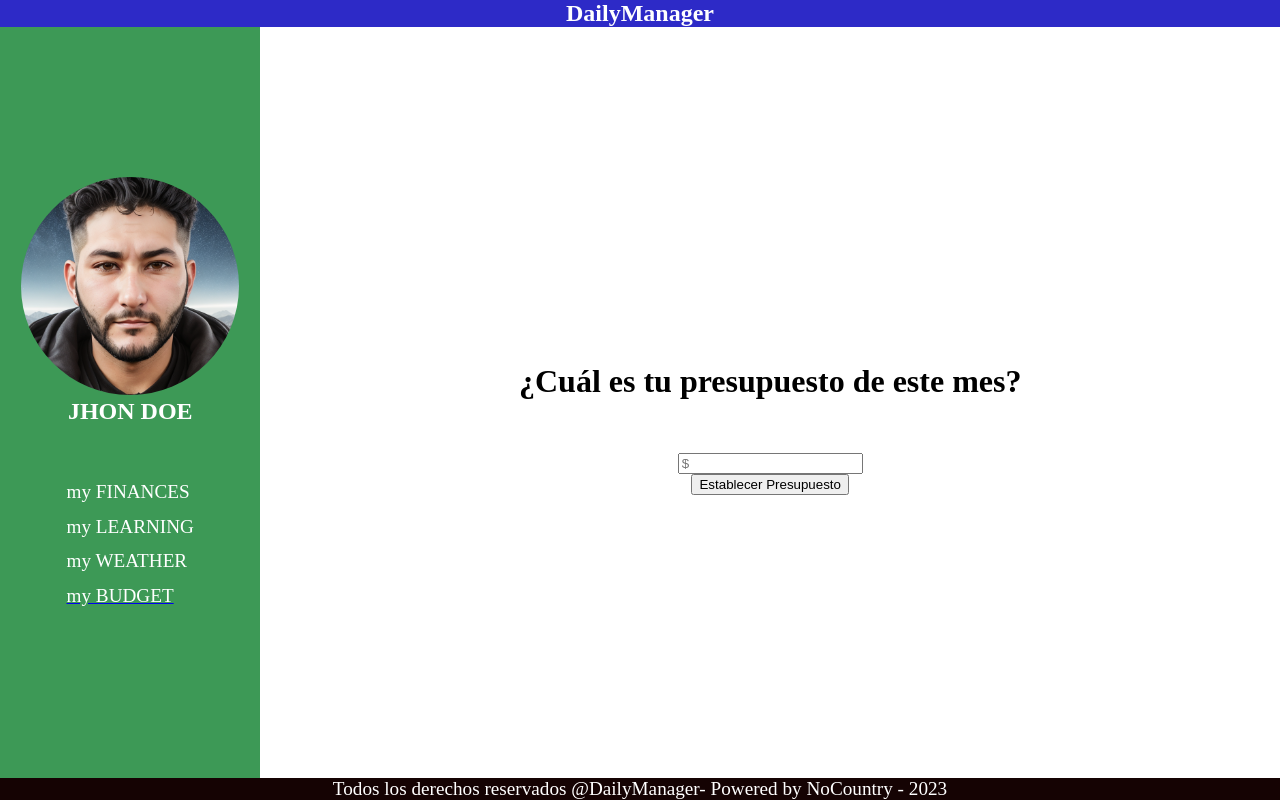
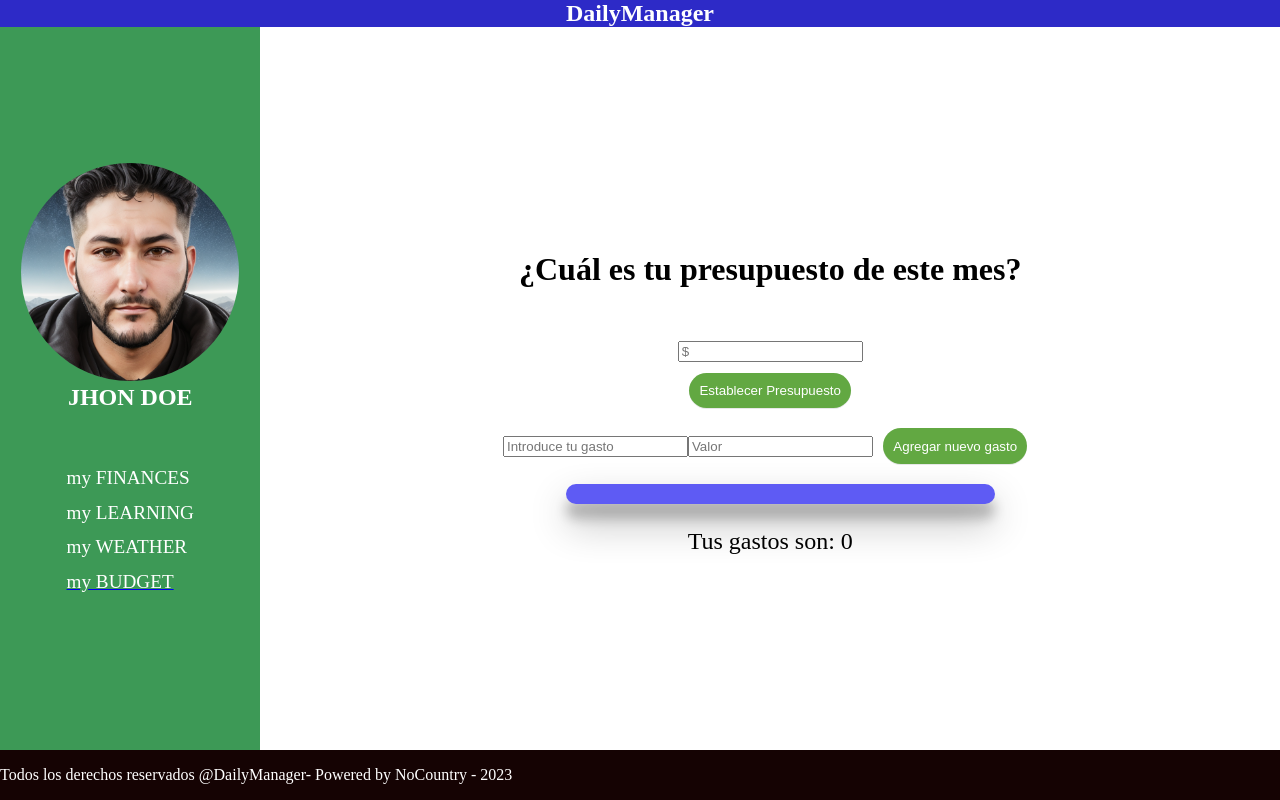
Before and after one commit to No-Country/S8-19-morn, a Next.js app in the folder client/daily-manager/: page /budget in a window 1280 px wide. Built offline with nearby package versions, Linux system fonts and the light colour scheme.

Commit message:
budetStyled

```diff
--- /dev/null
+++ b/client/daily-manager/components/expenseForm/ExpenseForm.js
@@ -0,0 +1,48 @@
+import React, { useState } from "react";
+import styles from "../../scss/globals.module.scss";
+
+const {styledForm, styledButton} = styles;
+
+export default function ExpenseForm({ onAddExpense }) {
+  const [expenseName, setExpenseName] = useState("");
+  const [expenseAmount, setExpenseAmount] = useState("");
+
+  const handleChangeName = (event) => {
+    setExpenseName(event.target.value);
+  };
+
+  const handleChangeAmount = (event) => {
+    setExpenseAmount(event.target.value);
+  };
+
+  const handleAddExpense = () => {
+    const newExpense = {
+      name: expenseName,
+      amount: expenseAmount,
+    };
+
+    onAddExpense(newExpense);
+
+    // Limpiar los campos del formulario después de agregar un gasto
+    setExpenseName("");
+    setExpenseAmount("");
+  };
+
+  return (
+    <div className={styledForm}>
+      <input
+        type="text"
+        placeholder="Introduce tu gasto"
+        onChange={handleChangeName}
+        value={expenseName}
+      />
+      <input
+        type="number"
+        placeholder="Valor"
+        value={expenseAmount}
+        onChange={handleChangeAmount}
+      />
+      <button onClick={handleAddExpense} className={styledButton}>Agregar nuevo gasto</button>
+    </div>
+  );
+}
--- /dev/null
+++ b/client/daily-manager/components/expenseList/ExpenseList.js
@@ -0,0 +1,17 @@
+import React from "react";
+import styles from "../../scss/globals.module.scss";
+
+const { expenseCtn, styledExpense } = styles;
+
+export default function ExpenseList({ expenses }) {
+  return (
+    <div className={expenseCtn}>
+      {expenses.length > 0 &&
+        expenses.map((expense, index) => (
+          <p key={index} className={styledExpense}>
+            {expense.name} - {expense.amount}
+          </p>
+        ))}
+    </div>
+  );
+}
--- /dev/null
+++ b/client/daily-manager/components/outputs/Ouputs.js
@@ -0,0 +1,34 @@
+"use client";
+
+import React, { useState } from "react";
+import ExpenseForm from "../expenseForm/ExpenseForm";
+import ExpenseList from "../expenseList/ExpenseList";
+import styles from '../../scss/globals.module.scss';
+
+const {outputs, totalAmmount} = styles;
+
+
+
+export default function Ouputs() {
+  const [expenses, setExpenses] = useState([]);
+
+  const handleAddExpense = (newExpense) => {
+    setExpenses([...expenses, newExpense]);
+  };
+
+  const calculateTotalAmount = () => {
+    const totalAmount = expenses.reduce(
+      (accumulator, currentExpense) => accumulator + +currentExpense.amount,
+      0
+    );
+    return totalAmount;
+  };
+
+  return (
+    <div className={outputs}>
+      <ExpenseForm onAddExpense={handleAddExpense} />
+      <ExpenseList expenses={expenses} />
+      <p className={totalAmmount}>Tus gastos son: {parseInt(calculateTotalAmount(), 10)}</p>
+    </div>
+  );
+}
--- /dev/null
+++ b/client/daily-manager/scss/components/_expenseForm.scss
@@ -0,0 +1,6 @@
+@use "../utils/mixins" as *;
+@use "../utils/colors" as *;
+
+.styledForm {
+  @include flex
+}
--- /dev/null
+++ b/client/daily-manager/scss/components/_expenseList.scss
@@ -0,0 +1,19 @@
+@use "../utils/mixins" as *;
+@use "../utils/colors" as *;
+
+.expenseCtn {
+  background-color: $lightBlue-card;
+  padding: 1%;
+  width: 40%;
+  margin: 1% 30% 1% 30%;
+  border-radius: 40px;
+  @include shadow;
+}
+
+.styledExpense {
+  @include flex-column;
+  color: antiquewhite;
+  font-weight: 700;
+  font-size: large;
+  text-transform: capitalize;
+}
--- /dev/null
+++ b/client/daily-manager/scss/components/_outputs.scss
@@ -0,0 +1,3 @@
+.outputs{
+    width: 100%;
+}
--- a/client/daily-manager/scss/components/components.scss
+++ b/client/daily-manager/scss/components/components.scss
@@ -10,3 +10,6 @@
 @forward './greenPanel';
 @forward './footer';
 @forward './principalcomponent';
+@forward './expenseList';
+@forward './expenseForm';
+@forward './outputs';
--- a/client/daily-manager/scss/pages/_budget.scss
+++ b/client/daily-manager/scss/pages/_budget.scss
@@ -1,17 +1,33 @@
-@use '../utils/colors' as *;
-@use '../utils/mixins' as *;
+@use "../utils/colors" as *;
+@use "../utils/mixins" as *;
 
-.budgetStyled{
-    @include flex-column;
-    width: 100%;
-    h5{
-        font-size: xx-large;
+.budgetStyled {
+  @include flex-column;
+  width: 100%;
+  h5 {
+    font-size: xx-large;
+  }
+
+  button {
+    background-color: $green-card;
+    border: none;
+    border-radius: 20px;
+    box-shadow: rgba(27, 31, 35, 0.1) 0 1px 0;
+    box-sizing: border-box;
+    color: #fff;
+    padding: 1%;
+    margin: 1%;
+    cursor: pointer;
+    &:hover{
+        color: $green-card;
+        background-color: #fff;
+        border:2px solid $green-card;
     }
-
-    form{
-        @include flex-column
+  }
+}
 
 
-    }
-
+.totalAmmount{
+  text-align: center;
+  font-size: x-large;
 }
--- a/client/daily-manager/scss/utils/_mixins.scss
+++ b/client/daily-manager/scss/utils/_mixins.scss
@@ -1,6 +1,19 @@
-@mixin flex-column{
-    display: flex;
-    flex-direction: column;
-    justify-content: center;
-    align-items: center;
+@use './colors' as *;
+
+
+@mixin flex-column {
+  display: flex;
+  flex-direction: column;
+  justify-content: center;
+  align-items: center;
 }
+
+@mixin flex {
+  display: flex;
+  justify-content: center;
+  align-items: center;
+}
+
+@mixin shadow {
+  box-shadow: 0 19px 38px rgba(0, 0, 0, 0.3), 0 15px 12px rgba(0, 0, 0, 0.22);
+}
--- a/client/daily-manager/scss/utils/baserules.scss
+++ b/client/daily-manager/scss/utils/baserules.scss
@@ -11,19 +11,11 @@
   min-height: 100vh;
   display: flex;
   flex-direction: column;
-
   h2 {
     margin: 0;
     text-align: center;
-
   }
 
-  p {
-    text-align: center;
-    font-size: larger;
-    font-weight: 500;
-    margin: 0;
-  }
 
   ul {
     list-style: none;
--- a/client/daily-manager/src/pages/budget/index.js
+++ b/client/daily-manager/src/pages/budget/index.js
@@ -2,6 +2,7 @@
 import React, { useState } from "react";
 import MainLayout from "../../../components/MainLayout/MainLayout";
 import styles from "../../../scss/globals.module.scss";
+import Outputs from "../../../components/outputs/Ouputs";
 
 const { budgetStyled } = styles;
 
@@ -34,6 +35,8 @@ export default function Budget() {
             <button onClick={handleSetBudget}>Establecer Presupuesto</button>
           </>
         )}
+
+        <Outputs />
       </div>
     </MainLayout>
   );
```
